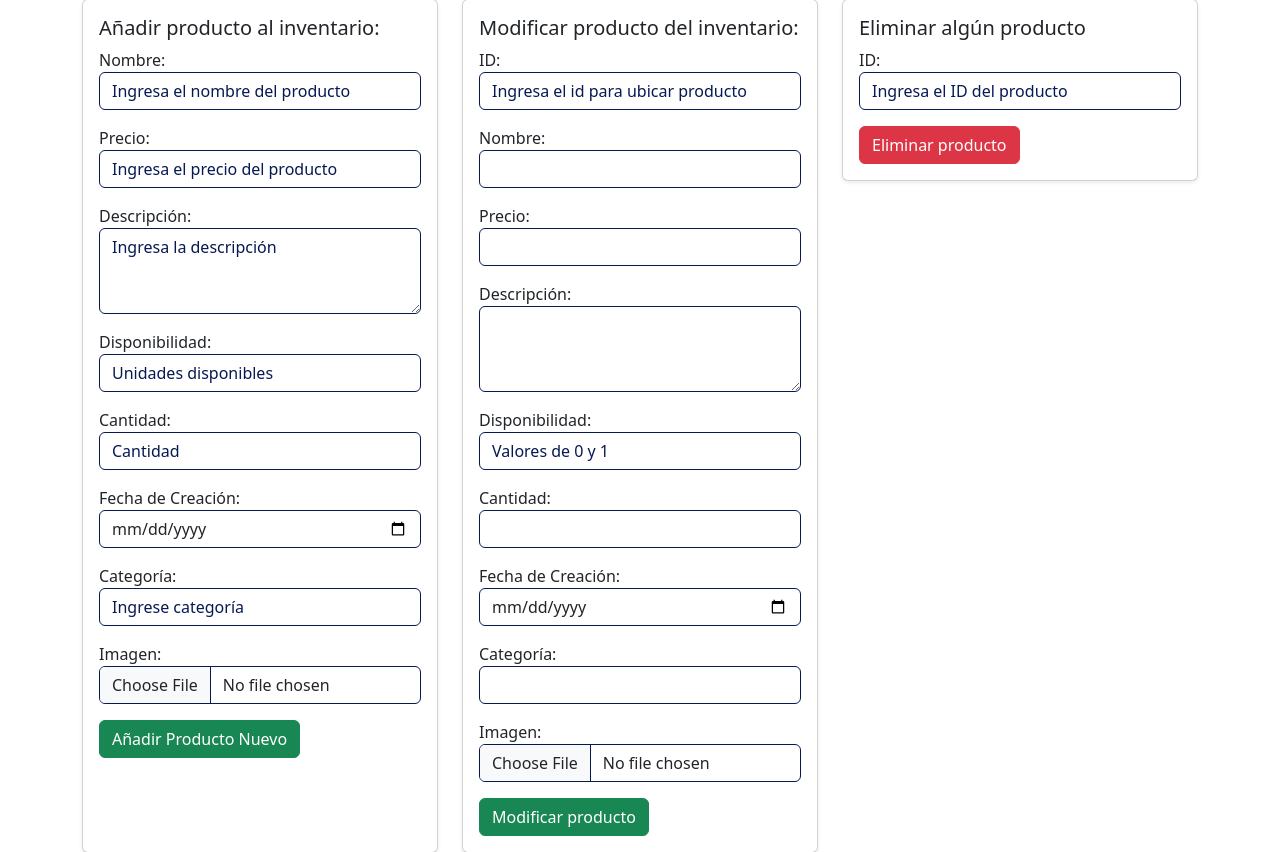
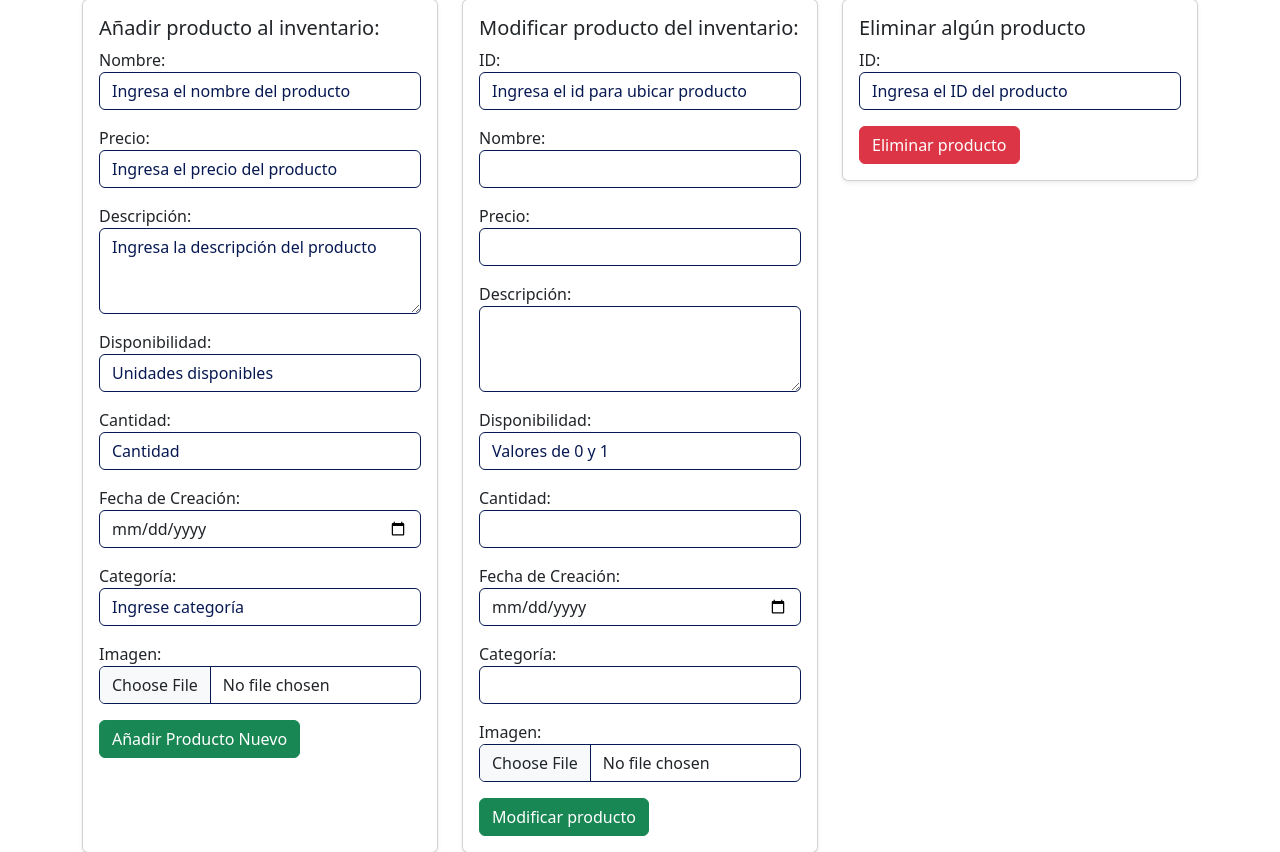
Before and after one commit to lenovo2917/ProyectoNozama, a PHP site: page /ProyectoNozama/crudAdmin.php in a window 1280 px wide. Shown: the part 91-943 px from the top of the page. Run offline with PHP 8.4, Linux system fonts and the light colour scheme.

Commit message:
Pruebas mas

```diff
--- a/ProyectoNozama/php/crudAdmin.php
+++ b/ProyectoNozama/php/crudAdmin.php
@@ -80,7 +80,7 @@ session_start();
                         </div>
                         <div class="form-group mb-3">
                             <label for="descripcionProducto">Descripción:</label>
-                            <textarea class="form-control" id="descripcionProducto" name="descripcionProducto" rows="3" placeholder="Ingresa la descripción" required></textarea>
+                            <textarea class="form-control" id="descripcionProducto" name="descripcionProducto" rows="3" placeholder="Ingresa la descripción del producto" required></textarea>
                         </div>
                         <div class="form-group mb-3">
                             <label for="disponibilidadProducto">Disponibilidad:</label>
```
